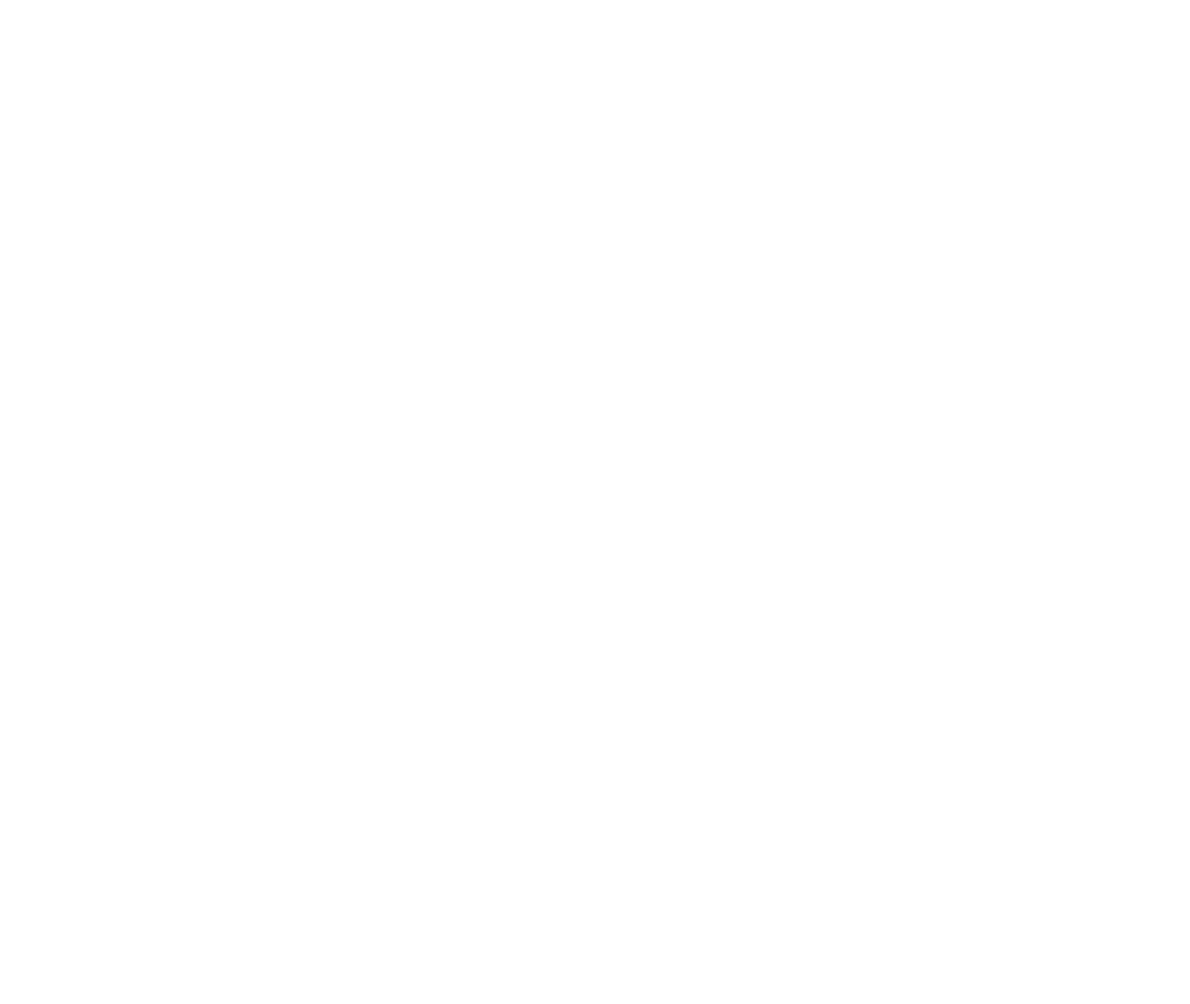
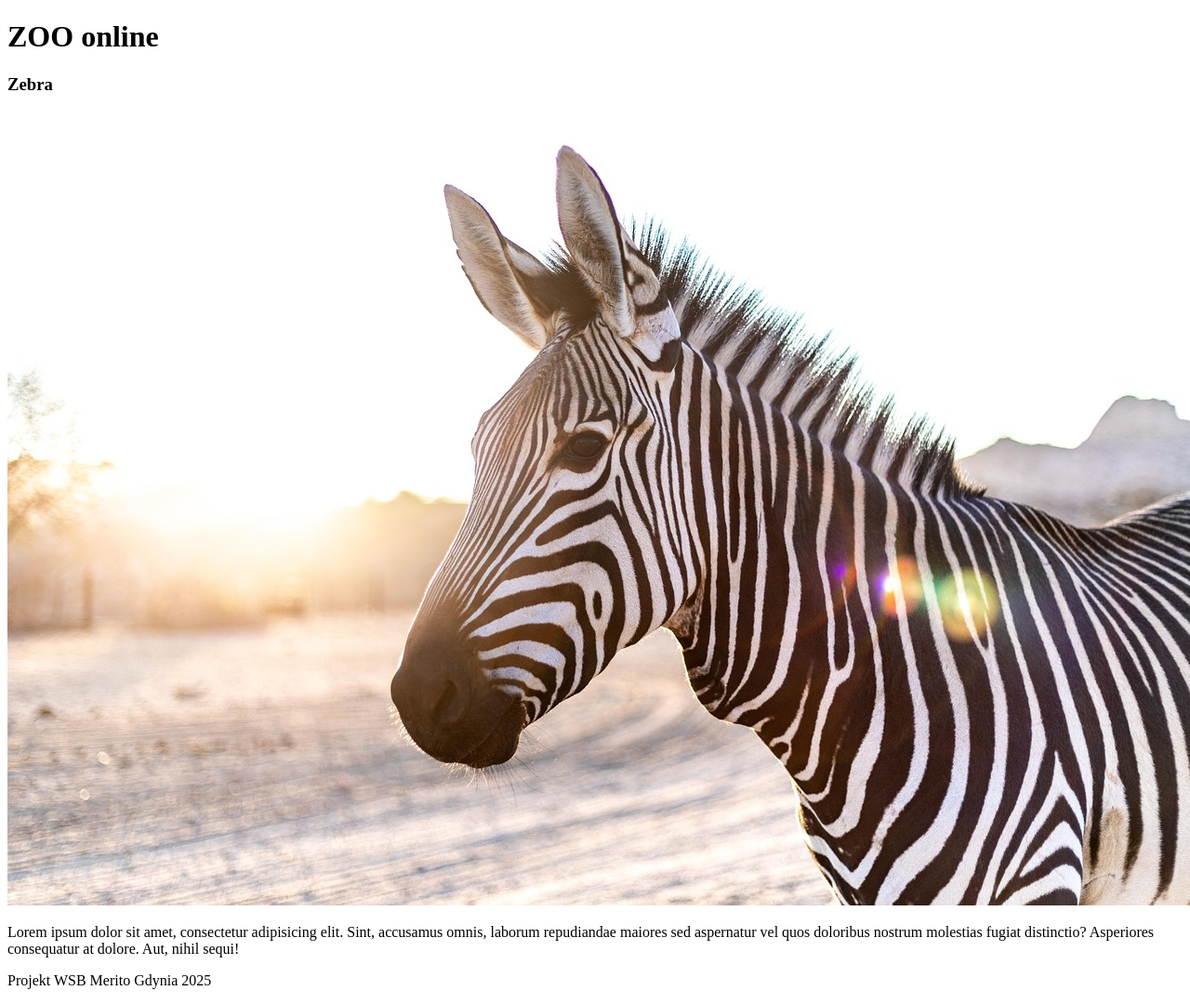
Before and after one commit to 2bajkox/WSB_INF_ZADANIE_1, a plain HTML site: page index.html in a window 1280 px wide. Shown: the whole page at 93% size. Before the commit the page ends 800 px from the top, so only its background shows below. Drawn offline with Linux system fonts and the light colour scheme.

Commit message:
zmień plik index.html i dodaj zdjęcie

```diff
--- a/index.html
+++ b/index.html
@@ -7,6 +7,19 @@
     </title>
 </head>
 <body>
+<header>
+    <h1>ZOO online</h1>
+</header>
+<main>
+    <section>
+        <h3>Zebra</h3>
+        <img src="./img/ZEBRA.jpg" alt="">
+        <p>Lorem ipsum dolor sit amet, consectetur adipisicing elit. Sint, accusamus omnis, laborum repudiandae maiores sed aspernatur vel quos doloribus nostrum molestias fugiat distinctio? Asperiores consequatur at dolore. Aut, nihil sequi!</p>
+    </section>
+</main>
+<footer>
+    <p>Projekt WSB Merito Gdynia 2025</p>
+</footer>
 
 </body>
 </html>
```
Also changed, not shown: img/ZEBRA.jpg (added).
